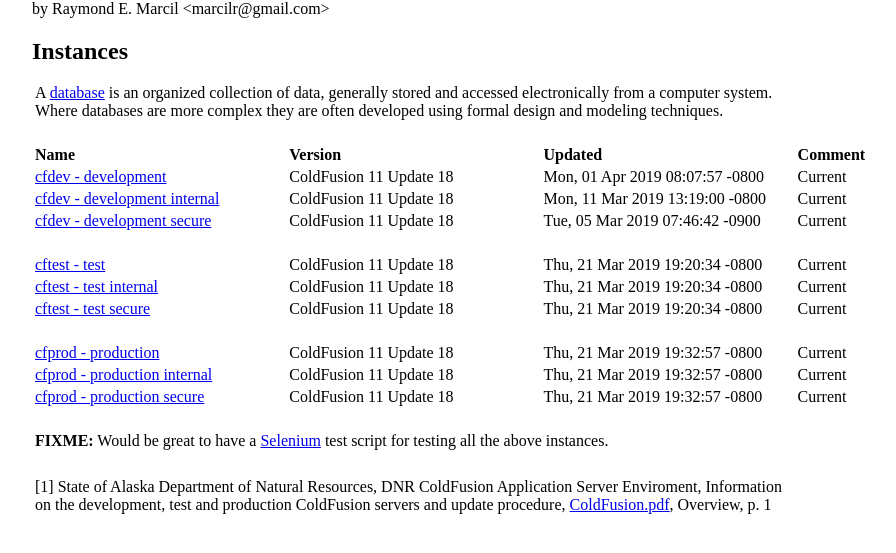
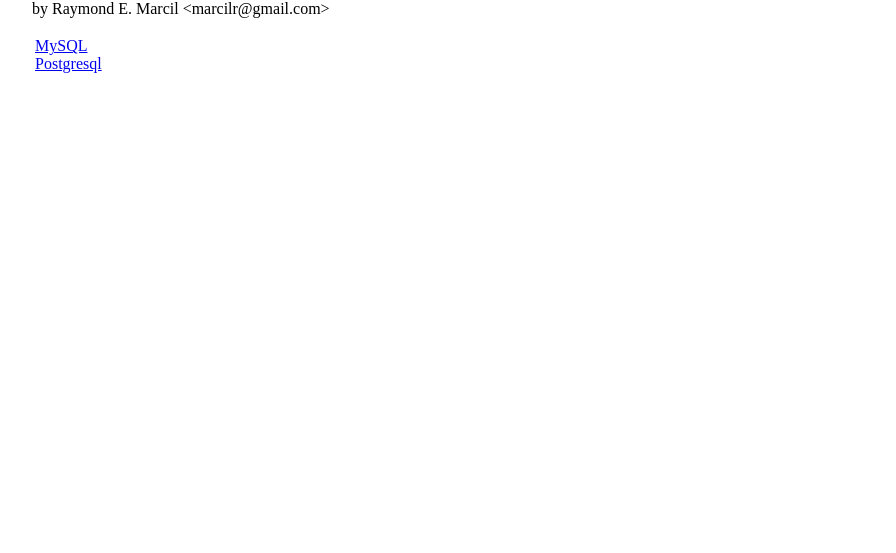
Before and after one commit to marcilr/database, a plain HTML site: page index.html in a window 1280 px wide. Shown: the part 87-640 px from the top of the page, without its empty margins (29-925 px from the left). Drawn offline with Linux system fonts and the light colour scheme.

Commit message:
Updated with MySQL and PostgreSQL links

```diff
--- a/index.html
+++ b/index.html
@@ -31,159 +31,23 @@
 <table style="width:100%">
 <tr><td>
 
-<!-- ========================== Coldfusion ================== -->
-<!-- ========================== Coldfusion ================== -->
-<!-- ========================== Coldfusion ================== -->
+<!-- ========================== Database ================== -->
+<!-- ========================== Database ================== -->
+<!-- ========================== Database ================== -->
 <h1>Database</h1>
 
 Created Tue Apr  2 07:07:28 AKDT 2019<br>
 by Raymond E. Marcil &lt;marcilr@gmail.com&gt;
 
 
-<h2>Instances</h2>
 <p>
 <table width="85%">
 <tr>
-    <td colspan="3">
-        A <a href="https://en.wikipedia.org/wiki/Database">database</a> is
-        an organized collection of data, generally stored and accessed
-        electronically from a computer system.  Where databases
-        are more complex they are often developed using formal design and
-        modeling techniques.
-    <td>
-    <td>&nbsp;</td>
-</tr>
-<tr><td>&nbsp;</td></tr>
-<tr>
-    <th width="25%" style="text-align: left">Name</th>
-	<th width="25%" style="text-align: left">Version</th>
-	<th width="25%" style="text-align: left">Updated</th>
-    <th width="25%" style="text-align: left">Comment</th>
-</tr>
-<!-- =============== cfdev - development ================= -->
-<!-- =============== cfdev - development ================= -->
-<!-- =============== cfdev - development ================= -->
-<tr>
-    <td><a href="http://dnratwcfdev.dnr.state.ak.us/CFIDE/administrator/">
-    cfdev - development</a></td>
-    <td>ColdFusion 11 Update 18</td>
-    <td>Mon, 01 Apr 2019 08:07:57 -0800</td>
-    <td>Current</td>
-</tr>
-
-<!-- =========== cfdev - development internal ============ -->
-<!-- =========== cfdev - development internal ============ -->
-<!-- =========== cfdev - development internal ============ -->
-<tr>
-    <td><a href="http://dnratwcfdev.dnr.state.ak.us:81/CFIDE/administrator/">
-    cfdev - development internal</a></td>
-    <td>ColdFusion 11 Update 18</td>
-    <td>Mon, 11 Mar 2019 13:19:00 -0800</td>
-    <td>Current</td>
-</tr>
-
-<!-- ============ cfdev - development secure ============= -->
-<!-- ============ cfdev - development secure ============= -->
-<!-- ============ cfdev - development secure ============= -->
-<tr>
-    <td><a href="https://dnratwcfdev.dnr.state.ak.us/CFIDE/administrator/">
-    cfdev - development secure</a></td>
-    <td>ColdFusion 11 Update 18</td>
-    <td>Tue, 05 Mar 2019 07:46:42 -0900</td>
-    <td>Current</td>
-</tr>
-
-<tr><td colspan="4">&nbsp</td></tr>
-
-<!-- =============== cftest - test ================= -->
-<!-- =============== cftest - test ================= -->
-<!-- =============== cftest - test ================= -->
-<tr>
-    <td><a href="http://dnratwcftest.dnr.state.ak.us/CFIDE/administrator/">
-    cftest - test</a></td>
-    <td>ColdFusion 11 Update 18</td>
-    <td>Thu, 21 Mar 2019 19:20:34 -0800</td>
-    <td>Current</td>
-</tr>
-
-<!-- =============== cftest - test internal =============== -->
-<!-- =============== cftest - test internal =============== -->
-<!-- =============== cftest - test internal =============== -->
-<tr>
-    <td><a href="http://dnratwcftest.dnr.state.ak.us:81/CFIDE/administrator/">
-    cftest - test internal</a></td>
-    <td>ColdFusion 11 Update 18</td>
-    <td>Thu, 21 Mar 2019 19:20:34 -0800</td>
-    <td>Current</td>
-</tr>
-
-<!-- ================ cftest - test secure ================ -->
-<!-- ================ cftest - test secure ================ -->
-<!-- ================ cftest - test secure ================ -->
-<tr>
-    <td><a href="https://dnratwcftest.dnr.state.ak.us/CFIDE/administrator/">
-    cftest - test secure</a></td>
-    <td>ColdFusion 11 Update 18</td>
-    <td>Thu, 21 Mar 2019 19:20:34 -0800</td>
-    <td>Current</td>
-</tr>
-
-<tr><td colspan="4">&nbsp</td></tr>
-
-<!-- =============== cfprod - production ================= -->
-<!-- =============== cfprod - production ================= -->
-<!-- =============== cfprod - production ================= -->
-<tr>
-    <td><a href="http://dnratwcfprod.dnr.state.ak.us/CFIDE/administrator/">
-    cfprod - production</a></td>
-    <td>ColdFusion 11 Update 18</td>
-    <td>Thu, 21 Mar 2019 19:32:57 -0800</td>
-    <td>Current</td>
-</tr>
-
-<!-- =========== cfprod - production internal ============ -->
-<!-- =========== cfprod - production internal ============ -->
-<!-- =========== cfprod - production internal ============ -->
-<tr>
-    <td><a href="http://dnratwcfprod.dnr.state.ak.us:81/CFIDE/administrator/">
-    cfprod - production internal</a></td>
-    <td>ColdFusion 11 Update 18</td>
-    <td>Thu, 21 Mar 2019 19:32:57 -0800</td>
-    <td>Current</td>
-</tr>
-
-<!-- ============ cfprod - production secure ============= -->
-<!-- ============ cfprod - production secure ============= -->
-<!-- ============ cfprod - production secure ============= -->
-<tr>
-    <td><a href="https://dnratwcfprod.dnr.state.ak.us/CFIDE/administrator/">
-    cfprod - production secure</a></td>
-    <td>ColdFusion 11 Update 18</td>
-    <td>Thu, 21 Mar 2019 19:32:57 -0800</td>
-    <td>Current</td>
-</tr>
-
-<tr><td colspan="4">&nbsp</td></tr>
-
-<tr>
-<td colspan="3">
-<b>FIXME:</b> Would be great to have a <a href="https://www.seleniumhq.org/">Selenium</a>
-test script for testing all the above instances.
+<td>
+<a href="mysql/index.html">MySQL</a><br>
+<a href="postgressql/index/html">Postgresql</a><br>
 </td>
 </tr>
-
-<tr>
-<tr><td colspan="4">&nbsp;</td></tr>
-<td colspan="3">
-[1] State of Alaska Department of Natural Resources, DNR ColdFusion
-Application Server Enviroment, Information on the development,
-test and production ColdFusion servers and update
-procedure, <a href="file://dnr-atwfs1/irm/webservers/Documentation/ColdFusion.pdf">
-ColdFusion.pdf</a>, Overview, p. 1
-</td>
-<td>&nbsp;</td>
-</tr>
-
 </table>
 </p>
 
```
